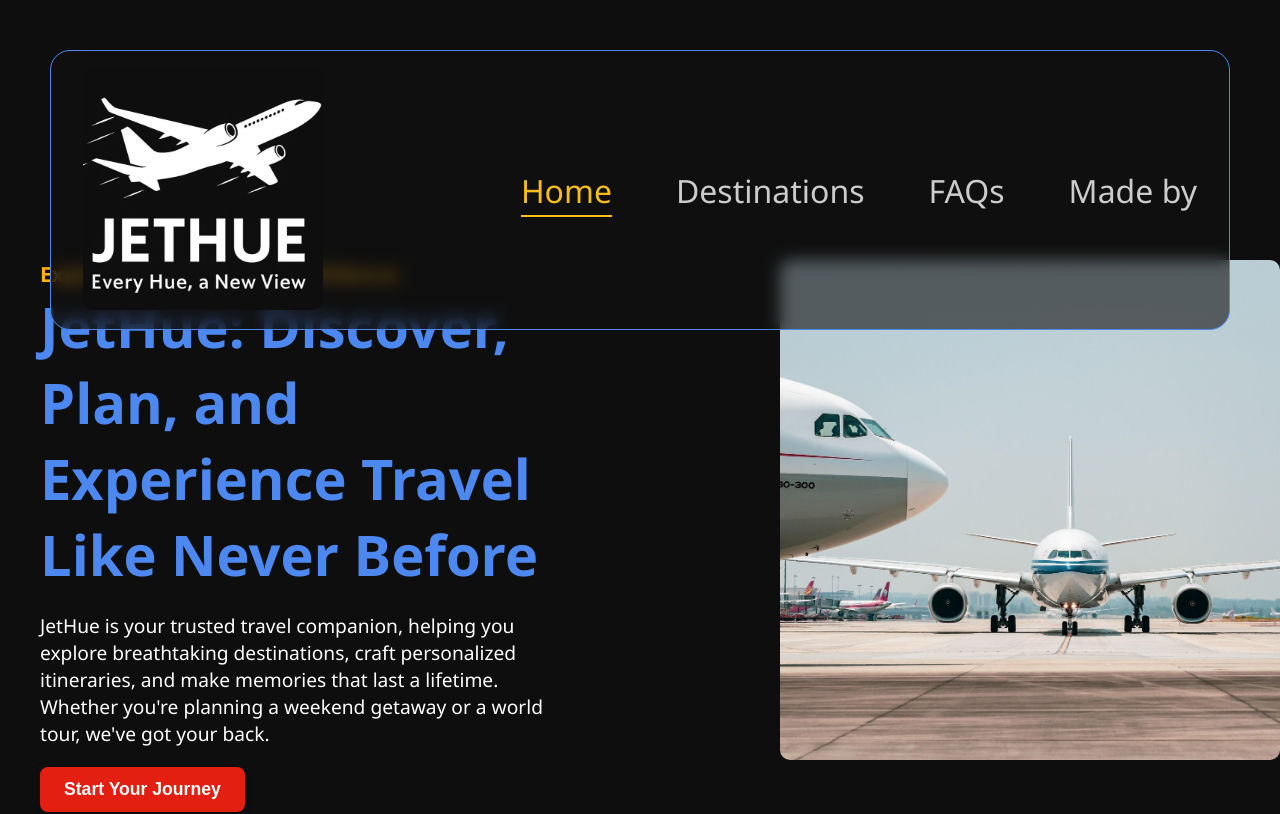
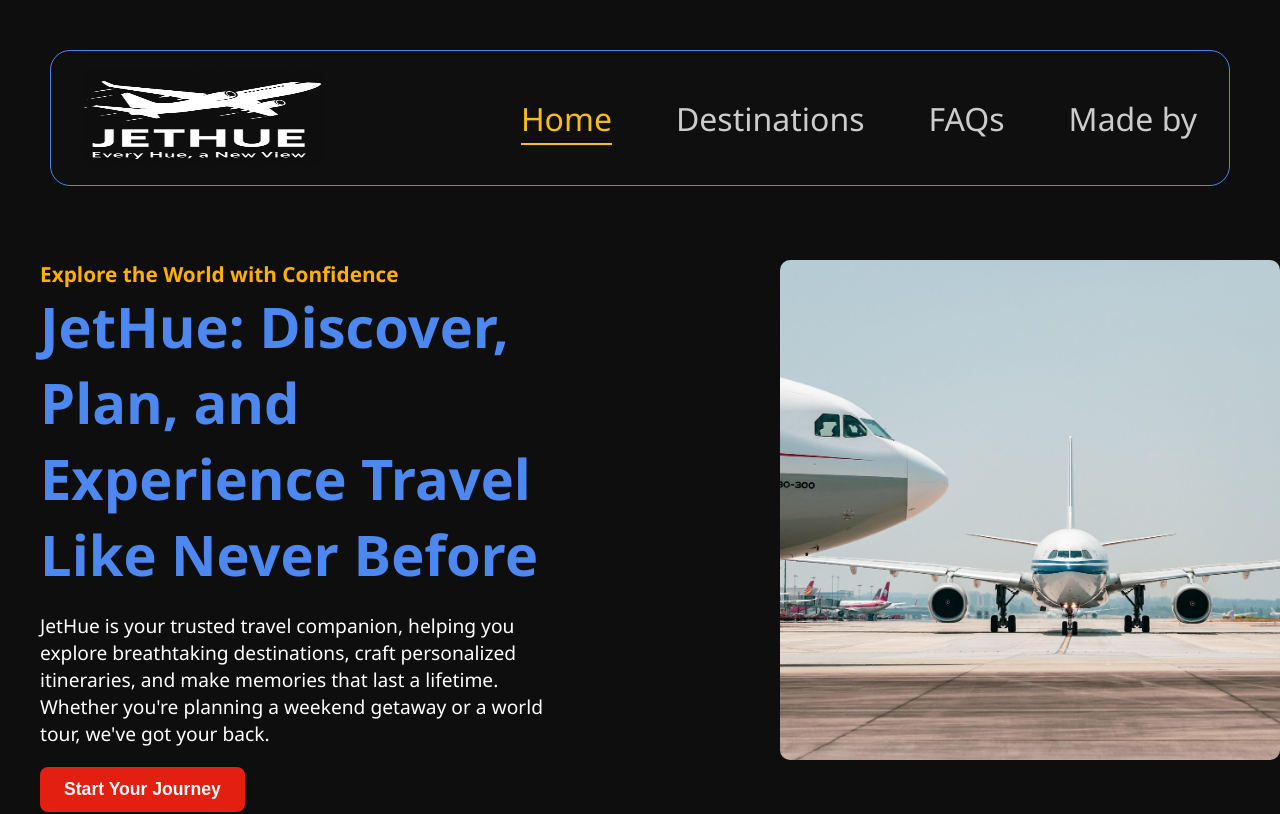
Before and after one commit to rajankumar2511/SCT_WD_1, a React (Vite) app in the folder routing_nested/: page / in a window 1280 px wide. Shown: the top 814 px of the page. Built offline with nearby package versions, Linux system fonts and the light colour scheme.

Commit message:
Update Navbar.css

```diff
--- a/routing_nested/src/components/Navbar.css
+++ b/routing_nested/src/components/Navbar.css
@@ -34,8 +34,8 @@
 }
 
 .logo-img {
-  width: 10rem;
-  height: auto;
+  width: 15rem;
+  height: 6rem;
   border-radius: 10px;
 }
 
```
